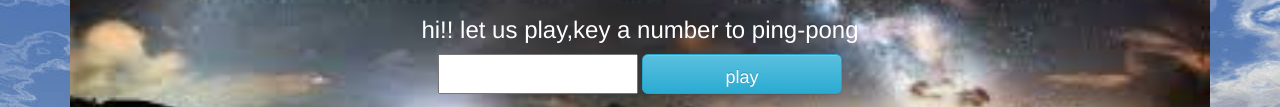
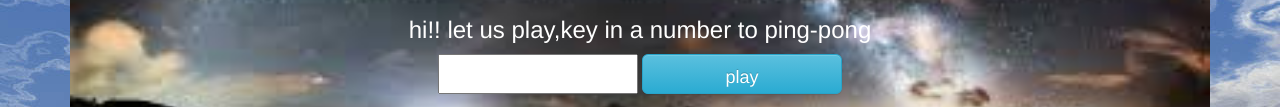
Before and after one commit to abdilatifbashir/ping-pong, a plain HTML site: page index.html in a window 1280 px wide. Shown: the part 180-287 px from the top of the page. Drawn offline with nearby package versions, Linux system fonts and the light colour scheme.

Commit message:
change to key in a number---grammer correction

```diff
--- a/index.html
+++ b/index.html
@@ -29,7 +29,7 @@
                 <p class="align-center">this is a fantastic game!!!</p>
             </div>
             <div id="form-section">
-                <h3>hi!! let us play,key a number to ping-pong</h3>
+                <h3>hi!! let us play,key in a number to ping-pong</h3>
                 <form>
                     <input type="text" id="myform-item">
                     <button type="submit" class="btn btn-info btn-lg" id="myform-item">play</button>
```
